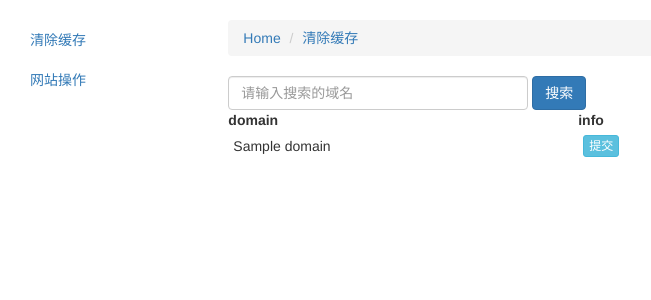
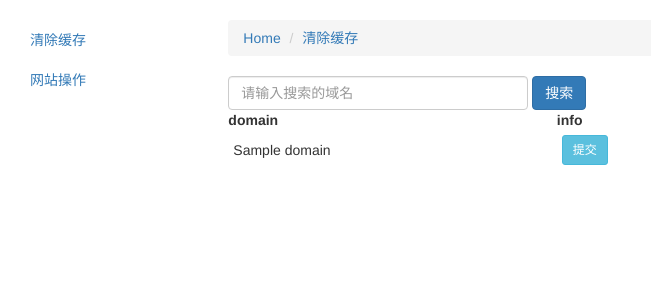
Before and after one commit to chuangchuangchuanga/Devops, a Django app: template templates/searchdomain.html in a window 1280 px wide. Shown: the part 52-352 px from the top of the page, without its empty margins (0-651 px from the left). Run offline with Django 3.2, Linux system fonts and the light colour scheme; the template is opened without the code that fills it: most values are stand-ins (such as "Sample title", 1, 10 or a date in 2020); parts of the project's set-up code (start-up, migrations or seed data) failed here and were passed over; some libraries are stand-ins or nearby versions.

Commit message:
no message

```diff
--- a/templates/opssearchdomain.html
+++ b/templates/opssearchdomain.html
@@ -22,7 +22,7 @@
             {% for i in p %}
             <tr>
                 <td style="padding: 5px">{{ i.Domain }}</td>
-                <td style="padding: 5px"><a class="btn btn-info btn-xs" href="/ops_operate/{{ i.id }}">提交</a></td>
+                <td style="padding: 5px"><a class="btn btn-info btn-sm" href="/ops_operate/{{ i.id }}">提交</a></td>
             </tr>
             {% endfor %}
         </table>
--- a/templates/searchdomain.html
+++ b/templates/searchdomain.html
@@ -22,7 +22,7 @@
             {% for i in p %}
             <tr >
                 <td style="padding: 5px">{{ i.domain }}</td>
-                <td style="padding: 5px"><a class="btn btn-info btn-xs" href="/cleancache/{{ i.id }}">提交</a></td>
+                <td style="padding: 5px"><a class="btn btn-info btn-sm" href="/cleancache/{{ i.id }}">提交</a></td>
             </tr>
             {% endfor %}
         </table>
```
